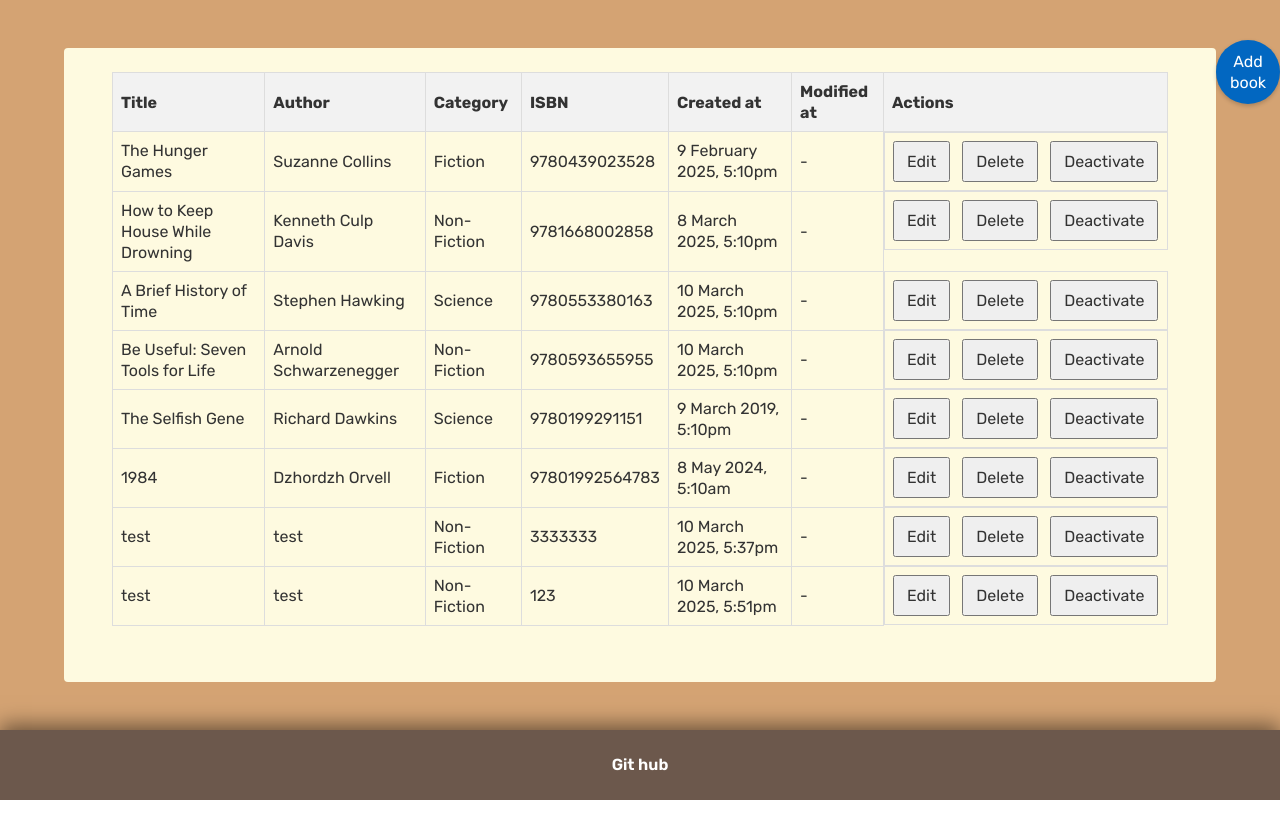
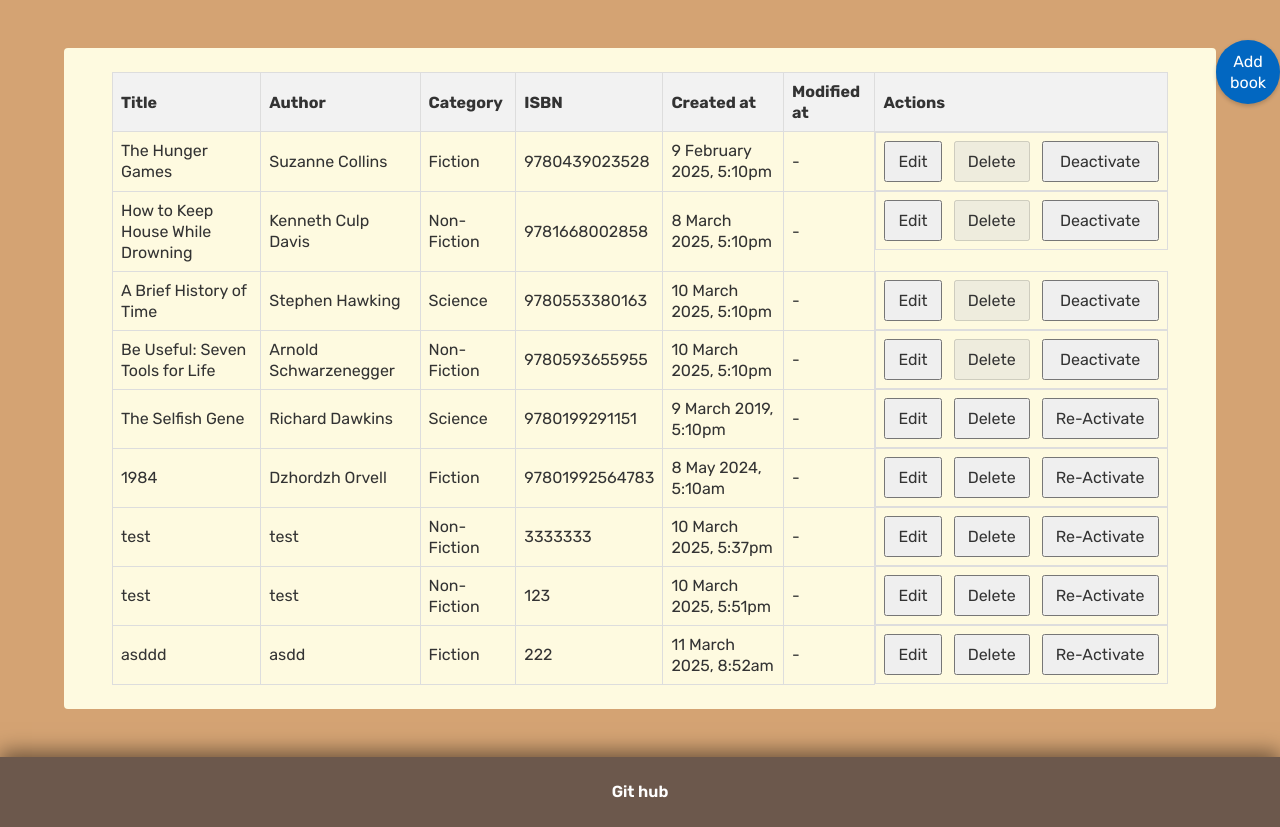
Before and after one commit to ivantelizhenko/Luna__test--ivantelizhenko, a React (Vite) app: page / in a window 1280 px wide. Before the commit the page ends 800 px from the top, so only its background shows below. Built offline with nearby package versions, Linux system fonts and the light colour scheme; data requests are answered from the project's data file.

Commit message:
add book status for books and add toggle this status

```diff
--- a/data/db.json
+++ b/data/db.json
@@ -2,19 +2,21 @@
   "books": [
     {
       "title": "The Hunger Games",
-      "id": "0.9094487153242294 ",
+      "id": "0.9094487153242294",
       "author": "Suzanne Collins",
       "category": "Fiction",
       "isbn": 9780439023528,
-      "createdAt": "9 February 2025, 5:10pm"
+      "createdAt": "9 February 2025, 5:10pm",
+      "status": "active"
     },
     {
       "title": "How to Keep House While Drowning",
-      "id": "0.03166648222405832 ",
+      "id": "0.03166648222405832",
       "author": "Kenneth Culp Davis",
       "category": "Non-Fiction",
       "isbn": 9781668002858,
-      "createdAt": "8 March 2025, 5:10pm"
+      "createdAt": "8 March 2025, 5:10pm",
+      "status": "active"
     },
     {
       "title": "A Brief History of Time",
@@ -22,7 +24,8 @@
       "author": "Stephen Hawking",
       "category": "Science",
       "isbn": 9780553380163,
-      "createdAt": "10 March 2025, 5:10pm"
+      "createdAt": "10 March 2025, 5:10pm",
+      "status": "active"
     },
     {
       "title": "Be Useful: Seven Tools for Life",
@@ -30,7 +33,8 @@
       "author": "Arnold Schwarzenegger",
       "category": "Non-Fiction",
       "isbn": 9780593655955,
-      "createdAt": "10 March 2025, 5:10pm"
+      "createdAt": "10 March 2025, 5:10pm",
+      "status": "active"
     },
     {
       "title": "The Selfish Gene",
@@ -38,7 +42,8 @@
       "author": "Richard Dawkins",
       "category": "Science",
       "isbn": 9780199291151,
-      "createdAt": "9 March 2019, 5:10pm"
+      "createdAt": "9 March 2019, 5:10pm",
+      "status": "deactivated"
     },
     {
       "title": "1984",
@@ -46,7 +51,8 @@
       "author": "Dzhordzh Orvell",
       "category": "Fiction",
       "isbn": 97801992564783,
-      "createdAt": "8 May 2024, 5:10am"
+      "createdAt": "8 May 2024, 5:10am",
+      "status": "deactivated"
     },
     {
       "id": "0.025823217705060797",
@@ -54,7 +60,8 @@
       "author": "test",
       "category": "Non-Fiction",
       "isbn": 3333333,
-      "createdAt": "10 March 2025, 5:37pm"
+      "createdAt": "10 March 2025, 5:37pm",
+      "status": "deactivated"
     },
     {
       "id": "0.740400081187306",
@@ -62,7 +69,17 @@
       "author": "test",
       "category": "Non-Fiction",
       "isbn": 123,
-      "createdAt": "10 March 2025, 5:51pm"
+      "createdAt": "10 March 2025, 5:51pm",
+      "status": "deactivated"
+    },
+    {
+      "id": "0.310903738812366",
+      "title": "asddd",
+      "author": "asdd",
+      "category": "Fiction",
+      "isbn": 222,
+      "createdAt": "11 March 2025, 8:52am",
+      "status": "deactivated"
     }
   ]
 }
--- a/src/components/Dashboard.tsx
+++ b/src/components/Dashboard/Dashboard.tsx
@@ -1,6 +1,6 @@
 import styled from 'styled-components';
 import Table from './Table';
-import { useBooks } from '../store/BookContext';
+import { useBooks } from '../../store/BookContext';
 
 const StyledDashboard = styled.div`
   background-color: #fefae0;
--- a/src/components/Table.tsx
+++ b/src/components/Dashboard/Table.tsx
@@ -1,5 +1,7 @@
 import styled from 'styled-components';
-import { useBooks } from '../store/BookContext';
+import { useBooks } from '../../store/BookContext';
+import { BookStatus } from '../../store/BookContextType';
+import { toggleBookStatus as toggleBookStatusHelper } from '../../utils/helpers';
 
 const StyledTable = styled.table<{ centering?: boolean }>`
   width: 100%;
@@ -30,10 +32,19 @@ const ActionContainer = styled.td`
 
 const TableButton = styled.button`
   padding: 8px 12px;
+  white-space: nowrap;
+
+  &:last-of-type {
+    width: 100%;
+  }
 `;
 
 function Table() {
-  const { books } = useBooks();
+  const { books, toggleBookStatus } = useBooks();
+
+  function handleToggleStatus(id: string, status: BookStatus) {
+    toggleBookStatus(id, toggleBookStatusHelper(status));
+  }
 
   return (
     <StyledTable>
@@ -50,7 +61,16 @@ function Table() {
       </thead>
       <tbody>
         {books.map(
-          ({ title, author, id, category, isbn, createdAt, modifiedAt }) => (
+          ({
+            title,
+            author,
+            id,
+            category,
+            isbn,
+            createdAt,
+            modifiedAt,
+            status,
+          }) => (
             <tr key={id}>
               <td>{title}</td>
               <td>{author}</td>
@@ -60,8 +80,12 @@ function Table() {
               <td>{modifiedAt || '-'}</td>
               <ActionContainer>
                 <TableButton>Edit</TableButton>
-                <TableButton>Delete</TableButton>
-                <TableButton>Deactivate</TableButton>
+                <TableButton disabled={status === BookStatus.Active}>
+                  Delete
+                </TableButton>
+                <TableButton onClick={() => handleToggleStatus(id, status)}>
+                  {status === BookStatus.Active ? 'Deactivate' : 'Re-Activate'}
+                </TableButton>
               </ActionContainer>
             </tr>
           )
--- a/src/components/Main.tsx
+++ b/src/components/Main.tsx
@@ -1,7 +1,7 @@
 import styled from 'styled-components';
 import BookForm from './BookForm/BookForm';
 
-import Dashboard from './Dashboard';
+import Dashboard from './Dashboard/Dashboard';
 import { useBooks } from '../store/BookContext';
 
 const StyledMain = styled.main`
--- a/src/services/booksAPI.ts
+++ b/src/services/booksAPI.ts
@@ -1,10 +1,10 @@
-import { Book } from '../store/BookContextType';
+import { Book, BookStatus } from '../store/BookContextType';
 import { API_URL } from '../utils/constants';
 
 interface FetchOptions {
-  method: 'GET' | 'POST' | 'PUT' | 'DELETE';
+  method: 'GET' | 'POST' | 'PUT' | 'DELETE' | 'PATCH';
   endpoint: string;
-  body?: Book;
+  body?: Book | { status: BookStatus };
 }
 
 async function fetchData({ method, endpoint, body }: FetchOptions) {
@@ -36,7 +36,7 @@ export async function getBooks() {
   }));
 }
 
-export async function addBook(newBook: Book): Promise<Book> {
+export async function addBook(newBook: Book) {
   return await fetchData({
     method: 'POST',
     endpoint: '/books',
@@ -44,17 +44,21 @@ export async function addBook(newBook: Book): Promise<Book> {
   });
 }
 
-export async function deleteBook(itemId: string): Promise<void> {
+export async function deleteBook(itemId: string) {
   await fetchData({ method: 'DELETE', endpoint: `/books/${itemId}` });
 }
 
-export async function updateBook(
-  itemId: string,
-  updatedBook: Book
-): Promise<Book | undefined> {
+export async function updateBook(itemId: string, updatedBook: Book) {
   return await fetchData({
     method: 'PUT',
     endpoint: `/books/${itemId}`,
     body: updatedBook,
   });
 }
+export async function updateBookStatus(itemId: string, status: BookStatus) {
+  return await fetchData({
+    method: 'PATCH',
+    endpoint: `/books/${itemId}`,
+    body: { status },
+  });
+}
--- a/src/store/BookContext.tsx
+++ b/src/store/BookContext.tsx
@@ -4,8 +4,15 @@ import {
   BooksContextValue,
   AppState,
   BooksContextProviderProps,
+  Book,
 } from './BookContextType';
-import { addBook as addBookApi, getBooks } from '../services/booksAPI';
+import {
+  addBook as addBookApi,
+  deleteBook,
+  getBooks,
+  updateBookStatus,
+} from '../services/booksAPI';
+import { toggleBookStatus as toggleBookStatusHelper } from '../utils/helpers';
 
 const BooksContext = createContext<BooksContextValue | null>(null);
 
@@ -32,7 +39,21 @@ function booksReducer(state: AppState, action: Action): AppState {
     case 'book/remove': {
       return {
         ...state,
-        books: [...state.books.filter(book => book.isbn !== action.payload)],
+        books: [...state.books.filter(book => book.id !== action.payload)],
+      };
+    }
+    case 'book/toggleStatus': {
+      const editedBooks: Book[] = state.books.map(book =>
+        book.id === action.payload
+          ? {
+              ...book,
+              status: toggleBookStatusHelper(book.status),
+            }
+          : book
+      );
+      return {
+        ...state,
+        books: editedBooks,
       };
     }
 
@@ -67,16 +88,19 @@ function BooksProvider({ children }: BooksContextProviderProps) {
 
   const ctx: BooksContextValue = {
     ...booksState,
-    addBook(newBook) {
+    async addBook(newBook) {
       dispatch({ type: 'book/add', payload: newBook });
-      async function add() {
-        await addBookApi(newBook);
-      }
-      add();
+      await addBookApi(newBook);
     },
-    removeBook(isbn) {
-      dispatch({ type: 'book/remove', payload: isbn });
+    async removeBook(id) {
+      dispatch({ type: 'book/remove', payload: id });
+      await deleteBook(id);
     },
+    async toggleBookStatus(id, newStatus) {
+      dispatch({ type: 'book/toggleStatus', payload: id });
+      await updateBookStatus(id, newStatus);
+    },
+
     toDashboard() {
       dispatch({ type: 'page/toDashboard' });
     },
--- a/src/store/BookContextType.ts
+++ b/src/store/BookContextType.ts
@@ -8,6 +8,12 @@ export interface Book {
   modifiedAt?: string;
   isbn: number;
   id: string;
+  status: BookStatus;
+}
+
+export enum BookStatus {
+  Deactivated = 'deactivated',
+  Active = 'active',
 }
 
 export type AppState = {
@@ -17,7 +23,8 @@ export type AppState = {
 
 export type BooksContextValue = AppState & {
   addBook: (newBook: Book) => void;
-  removeBook: (isbn: number) => void;
+  removeBook: (id: string) => void;
+  toggleBookStatus: (id: string, newStatus: BookStatus) => void;
   toDashboard: () => void;
   toForm: () => void;
 };
@@ -38,7 +45,11 @@ type addBookAction = {
 
 type removeBookAction = {
   type: 'book/remove';
-  payload: number;
+  payload: string;
+};
+type toggleBookStatusAction = {
+  type: 'book/toggleStatus';
+  payload: string;
 };
 
 type toDashboardAction = {
@@ -52,5 +63,6 @@ export type Action =
   | isBooksLoadedAction
   | addBookAction
   | removeBookAction
+  | toggleBookStatusAction
   | toDashboardAction
   | toFormAction;
--- /dev/null
+++ b/src/utils/helpers.ts
@@ -0,0 +1,7 @@
+import { BookStatus } from '../store/BookContextType';
+
+export function toggleBookStatus(status: BookStatus): BookStatus {
+  return status === BookStatus.Active
+    ? BookStatus.Deactivated
+    : BookStatus.Active;
+}
```
